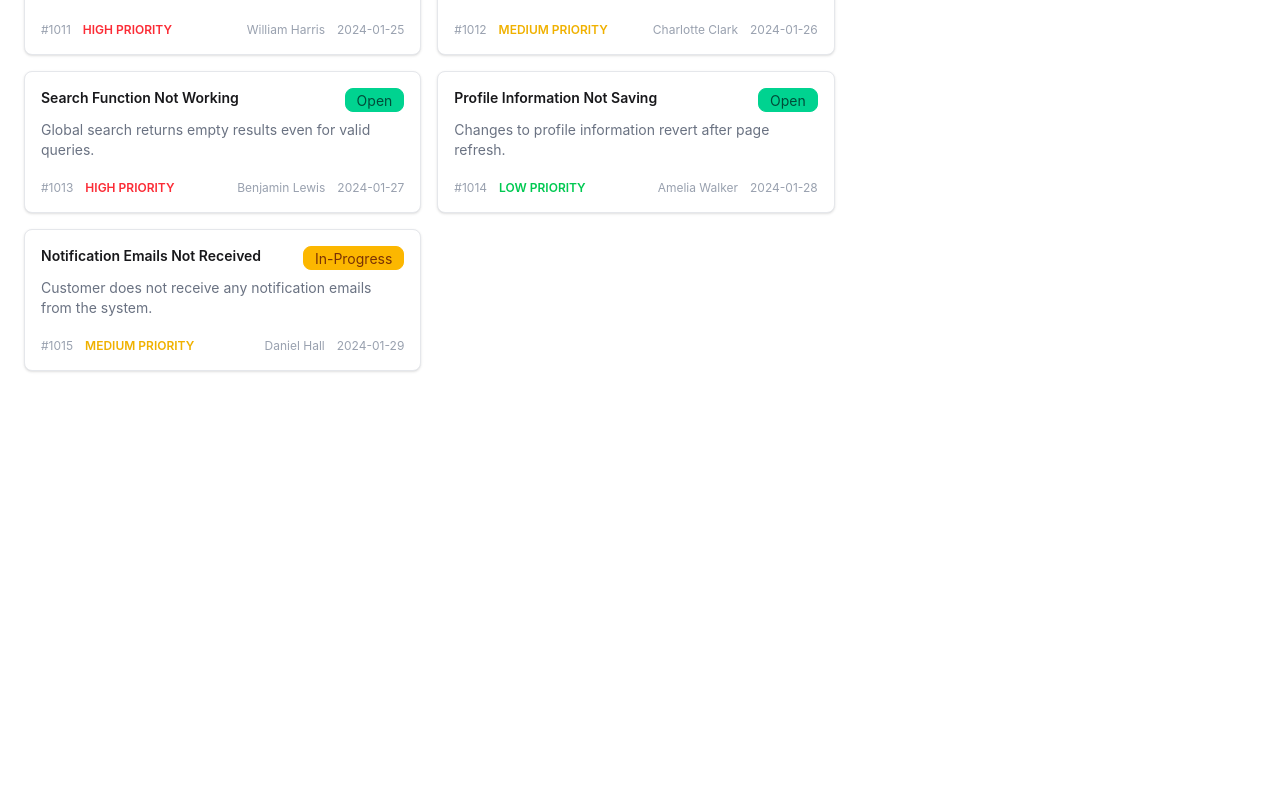
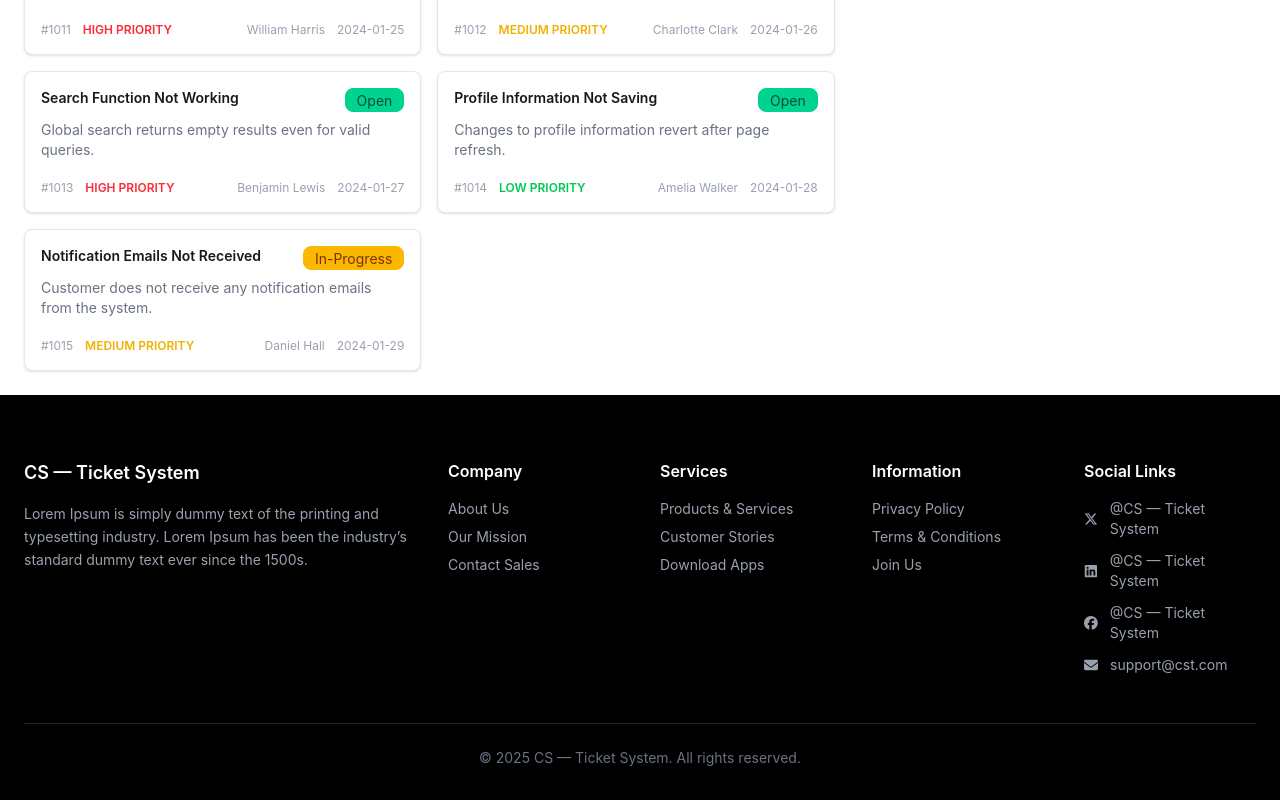
Before and after one commit to md-sazzadul/customer-support-zone, a React (Vite) app: page / in a window 1280 px wide. Shown: the part 1274-2074 px from the top of the page. Before the commit the page ends 1669 px from the top, so only its background shows below. Built offline with nearby package versions, Linux system fonts and the light colour scheme.

Commit message:
implement footer

```diff
--- a/package.json
+++ b/package.json
@@ -14,6 +14,7 @@
     "daisyui": "^5.5.19",
     "react": "^19.2.0",
     "react-dom": "^19.2.0",
+    "react-icons": "^5.6.0",
     "tailwindcss": "^4.2.1"
   },
   "devDependencies": {
--- a/src/App.jsx
+++ b/src/App.jsx
@@ -1,5 +1,6 @@
 import { Suspense } from "react";
 import Banner from "./component/Banner/Banner";
+import Footer from "./component/Footer/Footer";
 import Navbar from "./component/Navbar/Navbar";
 import TaskStatus from "./component/TaskStatus/TaskStatus";
 import TicketList from "./component/TicketList/TicketList";
@@ -41,6 +42,8 @@
             </div>
           </div>
         </div>
+
+        <Footer />
       </div>
     </>
   );
--- /dev/null
+++ b/src/component/Footer/Footer.jsx
@@ -0,0 +1,105 @@
+import {
+  FaEnvelope,
+  FaFacebook,
+  FaLinkedin,
+  FaXTwitter,
+} from "react-icons/fa6";
+
+const Footer = () => {
+  return (
+    <footer className="bg-black text-gray-400 pt-16 pb-8">
+      <div className="max-w-7xl mx-auto px-6">
+        {/* Top Section */}
+        <div className="grid md:grid-cols-6 gap-10">
+          {/* Logo + Description */}
+          <div className="md:col-span-2">
+            <h2 className="text-white font-semibold text-lg mb-4">
+              CS — Ticket System
+            </h2>
+
+            <p className="text-sm leading-relaxed max-w-sm">
+              Lorem Ipsum is simply dummy text of the printing and typesetting
+              industry. Lorem Ipsum has been the industry’s standard dummy text
+              ever since the 1500s.
+            </p>
+          </div>
+
+          {/* Company */}
+          <div>
+            <h3 className="text-white font-semibold mb-4">Company</h3>
+
+            <ul className="space-y-2 text-sm">
+              <li className="hover:text-white cursor-pointer">About Us</li>
+              <li className="hover:text-white cursor-pointer">Our Mission</li>
+              <li className="hover:text-white cursor-pointer">Contact Sales</li>
+            </ul>
+          </div>
+
+          {/* Services */}
+          <div>
+            <h3 className="text-white font-semibold mb-4">Services</h3>
+
+            <ul className="space-y-2 text-sm">
+              <li className="hover:text-white cursor-pointer">
+                Products & Services
+              </li>
+              <li className="hover:text-white cursor-pointer">
+                Customer Stories
+              </li>
+              <li className="hover:text-white cursor-pointer">Download Apps</li>
+            </ul>
+          </div>
+
+          {/* Information */}
+          <div>
+            <h3 className="text-white font-semibold mb-4">Information</h3>
+
+            <ul className="space-y-2 text-sm">
+              <li className="hover:text-white cursor-pointer">
+                Privacy Policy
+              </li>
+              <li className="hover:text-white cursor-pointer">
+                Terms & Conditions
+              </li>
+              <li className="hover:text-white cursor-pointer">Join Us</li>
+            </ul>
+          </div>
+
+          {/* Social Links */}
+          <div className="">
+            <h3 className="text-white font-semibold mb-4">Social Links</h3>
+
+            <ul className="space-y-3 text-sm">
+              <li className="flex items-center gap-3 hover:text-white">
+                <FaXTwitter />
+                @CS — Ticket System
+              </li>
+
+              <li className="flex items-center gap-3 hover:text-white">
+                <FaLinkedin />
+                @CS — Ticket System
+              </li>
+
+              <li className="flex items-center gap-3 hover:text-white">
+                <FaFacebook />
+                @CS — Ticket System
+              </li>
+
+              <li className="flex items-center gap-3 hover:text-white">
+                <FaEnvelope />
+                support@cst.com
+              </li>
+            </ul>
+          </div>
+        </div>
+
+        {/* Divider */}
+        <div className="border-t border-gray-800 mt-12 pt-6 text-center text-sm text-gray-500">
+          © 2025 CS — Ticket System. All rights reserved.
+        </div>
+      </div>
+    </footer>
+  );
+};
+
+export default Footer;
```
Also changed, not shown: 1 other file (tests, documents, lock files or other folders).
